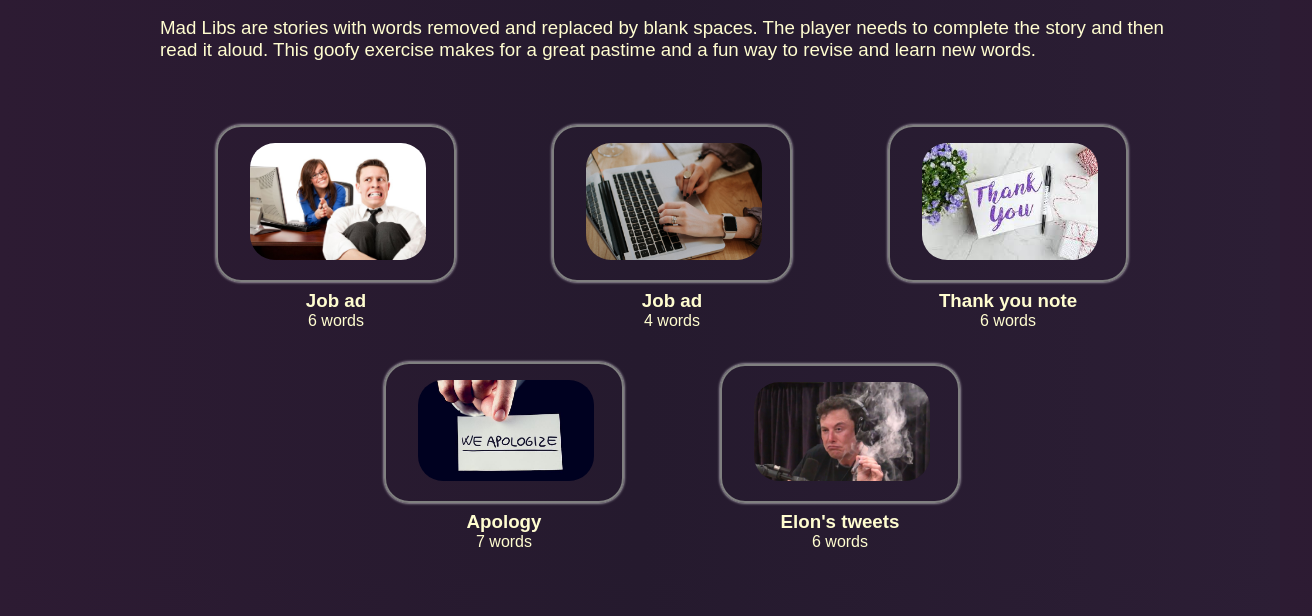
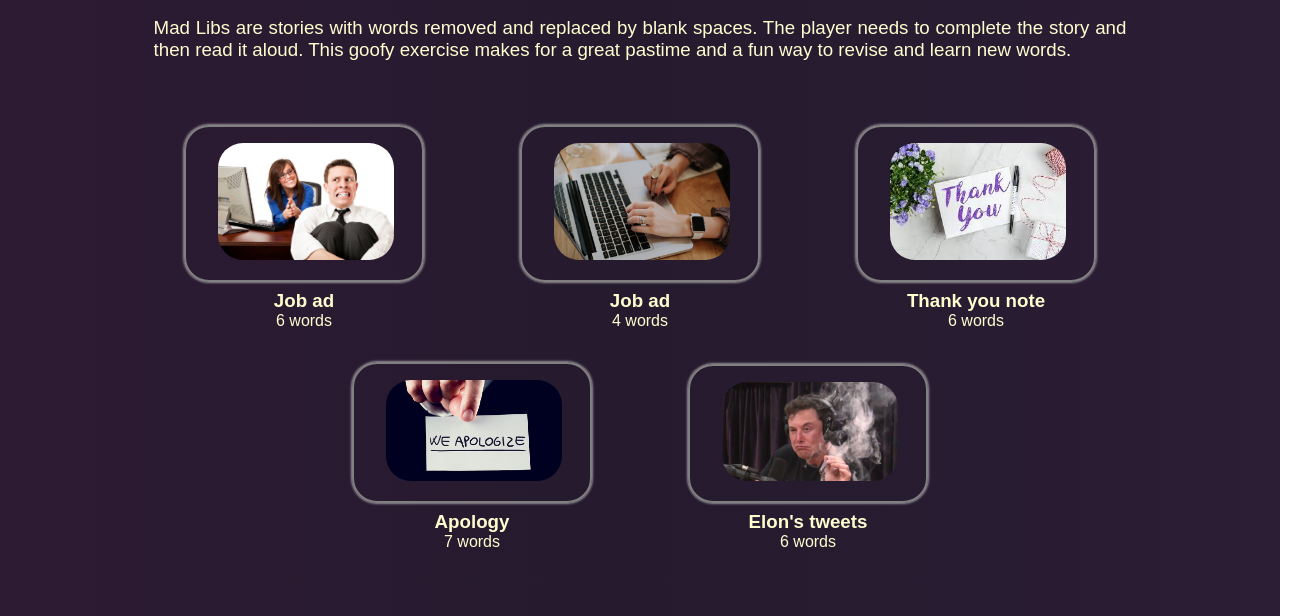
Before and after one commit to Nadine140993/Games, a plain HTML site: page madlibs.html in a window 1280 px wide. Shown: the part 184-800 px from the top of the page, 1312 px wide, since content can reach past the window. Drawn offline with Linux system fonts and the light colour scheme.

Commit message:
Update madlibs.css

```diff
--- a/madlibs.css
+++ b/madlibs.css
@@ -12,7 +12,7 @@ body {
     display: flex;
     margin: 2rem;
     flex-direction: column;
-    width: 100vw;
+    text-align: justify;
     height: 100%;
 }
 
```
